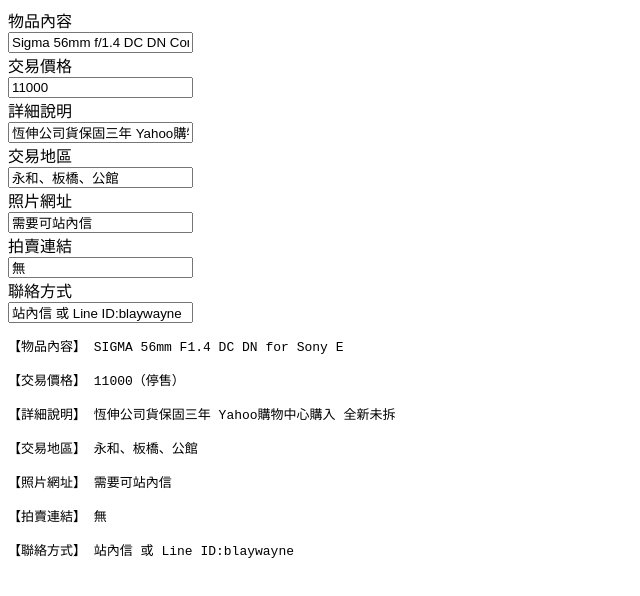
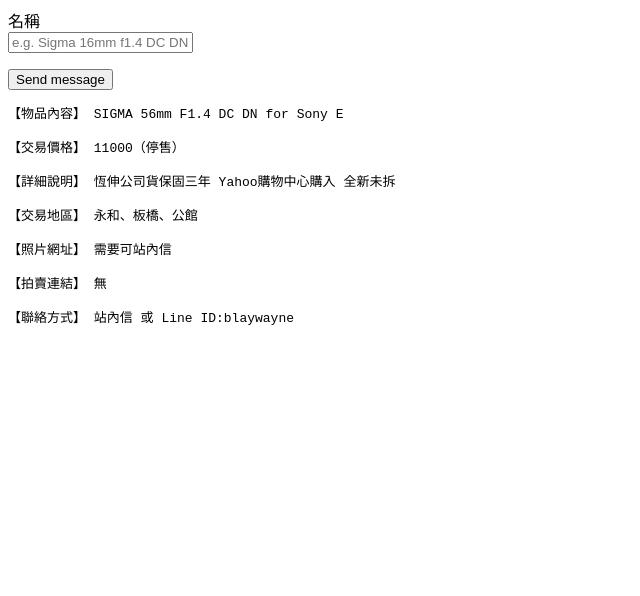
Before and after one commit to kaddopur/seligen, a Gatsby site: page / in a window 1280 px wide. Shown: the whole page, without its empty margins (0-640 px from the left). Built offline with nearby package versions, Linux system fonts and the light colour scheme; Gatsby itself is replaced by a stand-in of ours.

Commit message:
add formik

```diff
--- a/package.json
+++ b/package.json
@@ -5,6 +5,7 @@
   "author": "Avi Aryan <avi.aryan123@gmail.com>",
   "dependencies": {
     "bulma": "^0.7.1",
+    "formik": "^1.5.7",
     "gatsby": "^1.9.247",
     "gatsby-link": "^1.6.40",
     "gatsby-plugin-react-helmet": "^2.0.10",
--- a/src/components/forms/LensForm.js
+++ b/src/components/forms/LensForm.js
@@ -1,121 +1,70 @@
 import React from 'react';
+import { Formik } from 'formik';
 
-const LensForm = props => {
-  const {
-    lens: {
-      content,
-      price,
-      note,
-      location,
-      photoUrl,
-      auctionUrl,
-      contact
-    } = {},
-    setLens = () => {}
-  } = props;
-
-  const setLensField = e => {
-    const { target: { dataset = {}, value } = {} } = e;
-
-    setLens({
-      ...props.lens,
-      [dataset.fieldName]: value
-    });
-  };
-
+const LensForm = () => {
   return (
-    <form>
+    <div>
+      <Formik
+        initialValues={{ name: '' }}
+        validate={values => {
+          let errors = {};
+          if (!values.name) {
+            errors.name = 'Required';
+          }
+          return errors;
+        }}
+        onSubmit={(values, { setSubmitting }) => {
+          setTimeout(() => {
+            alert(JSON.stringify(values, null, 2));
+            setSubmitting(false);
+          }, 400);
+        }}
+      >
+        {({
+          values,
+          errors,
+          touched,
+          handleChange,
+          handleBlur,
+          handleSubmit,
+          isSubmitting
+        }) => (
+          <form onSubmit={handleSubmit}>
+            <div className="field is-horizontal">
+              <div className="field-label is-normal">
+                <label className="label">名稱</label>
+              </div>
+              <div className="field-body">
                 <div className="field">
-        <label className="label">物品內容</label>
                   <div className="control">
                     <input
                       className="input"
                       type="text"
-            value={content}
-            onChange={setLensField}
-            data-field-name="content"
+                      name="name"
+                      onChange={handleChange}
+                      onBlur={handleBlur}
+                      value={values.name}
+                      placeholder="e.g. Sigma 16mm f1.4 DC DN"
                     />
                   </div>
-      </div>
-
-      <div className="field">
-        <label className="label">交易價格</label>
-        <div className="control">
-          <input
-            className="input"
-            type="number"
-            value={price}
-            onChange={setLensField}
-            data-field-name="price"
-          />
+                  <p className="help is-danger">{errors.name}</p>
                 </div>
               </div>
-
+            </div>
+            <div className="field is-horizontal">
+              <div className="field-label" />
+              <div className="field-body">
                 <div className="field">
-        <label className="label">詳細說明</label>
                   <div className="control">
-          <input
-            className="input"
-            type="text"
-            value={note}
-            onChange={setLensField}
-            data-field-name="note"
-          />
+                    <button className="button is-primary">Send message</button>
                   </div>
                 </div>
-
-      <div className="field">
-        <label className="label">交易地區</label>
-        <div className="control">
-          <input
-            className="input"
-            type="text"
-            value={location}
-            onChange={setLensField}
-            data-field-name="location"
-          />
-        </div>
-      </div>
-
-      <div className="field">
-        <label className="label">照片網址</label>
-        <div className="control">
-          <input
-            className="input"
-            type="text"
-            value={photoUrl}
-            onChange={setLensField}
-            data-field-name="photoUrl"
-          />
-        </div>
-      </div>
-
-      <div className="field">
-        <label className="label">拍賣連結</label>
-        <div className="control">
-          <input
-            className="input"
-            type="text"
-            value={auctionUrl}
-            onChange={setLensField}
-            data-field-name="auctionUrl"
-          />
-        </div>
-      </div>
-
-      <div className="field">
-        <label className="label">聯絡方式</label>
-        <div className="control">
-          <input
-            className="input"
-            type="text"
-            value={contact}
-            onChange={setLensField}
-            data-field-name="contact"
-          />
               </div>
             </div>
           </form>
+        )}
+      </Formik>
+    </div>
   );
 };
 
```
Also changed, not shown: 1 other file. Lines whose indentation alone changed are shown as unchanged.
